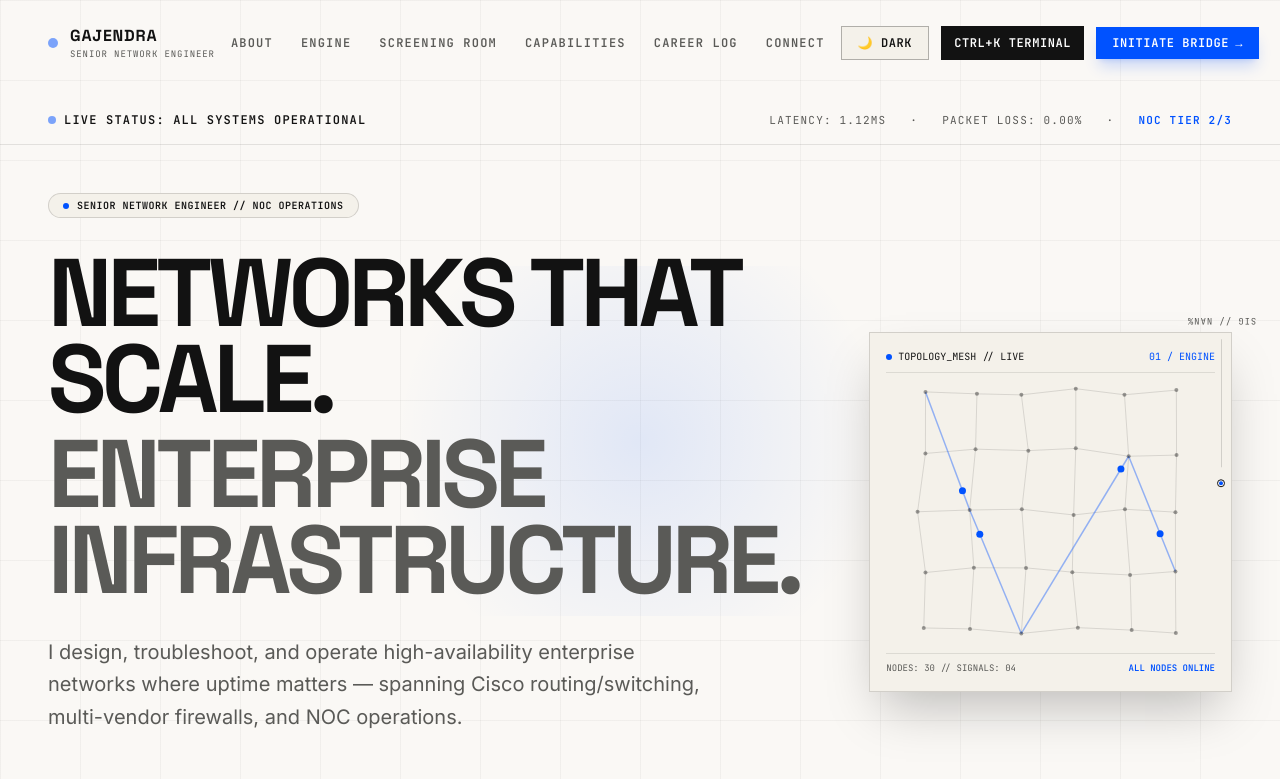
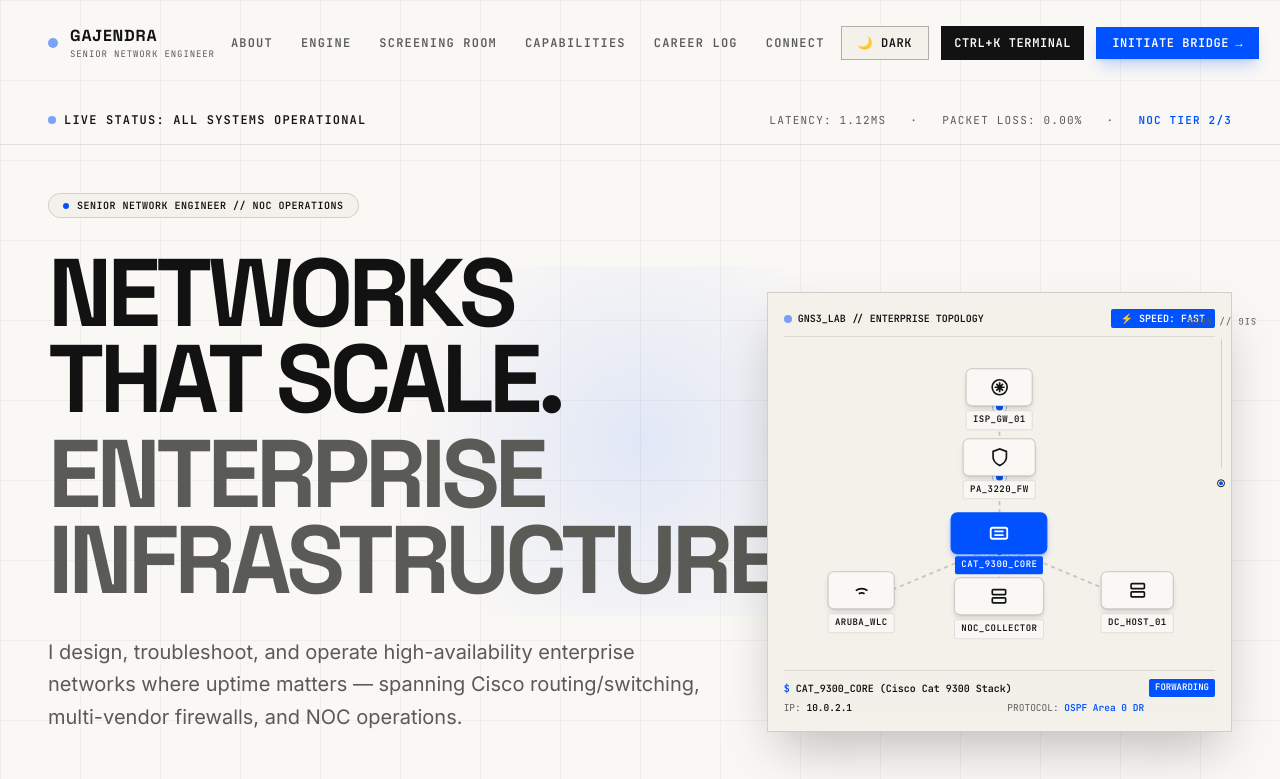
Before and after one commit to gajendrarjpt/gajendra-portfolio-3---Made-by-antigravity, a React (Vite) app: page / in a window 1280 px wide. Shown: the top 779 px of the page. Built offline with nearby package versions, Linux system fonts and the light colour scheme.

Commit message:
Replace abstract mesh with interactive GNS3 / Packet Tracer Enterprise Network Topology Lab

```diff
--- a/src/components/hero/SlyHero.jsx
+++ b/src/components/hero/SlyHero.jsx
@@ -1,10 +1,33 @@
-import React, { useEffect, useRef } from 'react';
+import React, { useState, useEffect, useRef } from 'react';
 import { profile, highlights } from '../../data/portfolioData';
+
+// GNS3 / Packet Tracer Device Node Definitions
+const LAB_NODES = [
+  { id: 'isp', label: 'ISP_GW_01', type: 'router', ip: '203.0.113.1', model: 'Cisco ISR 4451', protocol: 'BGP AS65001', x: 50, y: 14, status: 'ESTABLISHED' },
+  { id: 'fw', label: 'PA_3220_FW', type: 'firewall', ip: '10.0.1.1', model: 'Palo Alto PA-3220', protocol: 'HA ACTIVE / IPsec', x: 50, y: 38, status: 'PROTECTED' },
+  { id: 'core', label: 'CAT_9300_CORE', type: 'switch', ip: '10.0.2.1', model: 'Cisco Cat 9300 Stack', protocol: 'OSPF Area 0 DR', x: 50, y: 64, status: 'FORWARDING' },
+  { id: 'wlc', label: 'ARUBA_WLC', type: 'wireless', ip: '10.0.5.10', model: 'Cisco WLC / Aruba', protocol: '802.1X / WPA3', x: 18, y: 84, status: 'SYNCED' },
+  { id: 'noc', label: 'NOC_COLLECTOR', type: 'server', ip: '10.0.10.50', model: 'Wireshark / Syslog', protocol: 'SPAN Port Mirror', x: 50, y: 86, status: 'CAPTURING' },
+  { id: 'dc', label: 'DC_HOST_01', type: 'server', ip: '10.0.20.100', model: 'Enterprise SAN Host', protocol: 'VLAN 20 Trunk', x: 82, y: 84, status: 'ONLINE' },
+];
+
+const LAB_LINKS = [
+  { from: 'isp', to: 'fw', label: 'Gi0/0 ↔ eth1/1', speed: '10G Fiber' },
+  { from: 'fw', to: 'core', label: 'eth1/2 ↔ Po1', speed: 'LACP 20G' },
+  { from: 'core', to: 'wlc', label: 'Gi1/0/1', speed: 'PoE+ 1Gbps' },
+  { from: 'core', to: 'noc', label: 'Gi1/0/24', speed: 'SPAN 1Gbps' },
+  { from: 'core', to: 'dc', label: 'Gi1/0/48', speed: '10G SFP+' },
+];
 
 export default function SlyHero({ onOpenBridge }) {
   const canvasRef = useRef(null);
+  const [selectedNodeId, setSelectedNodeId] = useState('core');
+  const [hoveredNodeId, setHoveredNodeId] = useState(null);
+  const [pingActive, setPingActive] = useState(true);
 
-  // High-performance procedural canvas mesh effect
+  const activeNode = LAB_NODES.find((n) => n.id === (hoveredNodeId || selectedNodeId)) || LAB_NODES[2];
+
+  // Canvas loop for packet traffic animation on GNS3 cables
   useEffect(() => {
     const canvas = canvasRef.current;
     if (!canvas) return;
@@ -22,95 +45,53 @@ export default function SlyHero({ onOpenBridge }) {
 
     window.addEventListener('resize', handleResize);
 
-    const cols = 6;
-    const rows = 5;
-    const nodes = [];
-    const spacingX = width / (cols + 1);
-    const spacingY = height / (rows + 1);
-
-    for (let i = 0; i < cols; i++) {
-      for (let j = 0; j < rows; j++) {
-        nodes.push({
-          x: spacingX * (i + 1),
-          y: spacingY * (j + 1),
-          baseX: spacingX * (i + 1),
-          baseY: spacingY * (j + 1),
-          pulse: Math.random() * Math.PI * 2,
-        });
-      }
-    }
-
-    const signals = [
-      { from: 0, to: 7, progress: 0, speed: 0.009 },
-      { from: 7, to: 14, progress: 0.2, speed: 0.007 },
-      { from: 14, to: 21, progress: 0.5, speed: 0.008 },
-      { from: 21, to: 28, progress: 0.1, speed: 0.006 },
-    ];
+    let progress = 0;
 
     const render = () => {
+      progress += pingActive ? 0.012 : 0.004;
+      if (progress > 1) progress = 0;
       ctx.clearRect(0, 0, width, height);
 
       const isDark = document.documentElement.classList.contains('dark');
-      const lineColor = isDark ? 'rgba(255, 255, 255, 0.08)' : 'rgba(18, 18, 18, 0.12)';
-      const nodeColor = isDark ? '#FFFFFF' : '#121212';
-      const signalDot = isDark ? '#00FF66' : '#0052FF';
+      const linkColor = isDark ? 'rgba(255, 255, 255, 0.18)' : 'rgba(18, 18, 18, 0.2)';
+      const packetColor = isDark ? '#00FF66' : '#0052FF';
 
-      nodes.forEach((node) => {
-        node.pulse += 0.02;
-        node.x = node.baseX + Math.sin(node.pulse) * 4;
-        node.y = node.baseY + Math.cos(node.pulse) * 4;
-      });
+      // Draw GNS3 topology link cables
+      LAB_LINKS.forEach((link) => {
+        const n1 = LAB_NODES.find((n) => n.id === link.from);
+        const n2 = LAB_NODES.find((n) => n.id === link.to);
 
-      // Grid connection lines
-      for (let i = 0; i < nodes.length; i++) {
-        for (let j = i + 1; j < nodes.length; j++) {
-          const dx = nodes[i].x - nodes[j].x;
-          const dy = nodes[i].y - nodes[j].y;
-          const dist = Math.sqrt(dx * dx + dy * dy);
+        if (n1 && n2) {
+          const x1 = (n1.x / 100) * width;
+          const y1 = (n1.y / 100) * height;
+          const x2 = (n2.x / 100) * width;
+          const y2 = (n2.y / 100) * height;
 
-          if (dist < spacingX * 1.3) {
-            ctx.beginPath();
-            ctx.moveTo(nodes[i].x, nodes[i].y);
-            ctx.lineTo(nodes[j].x, nodes[j].y);
-            ctx.strokeStyle = lineColor;
-            ctx.lineWidth = 1;
-            ctx.stroke();
-          }
-        }
-      }
+          // Cable line
+          ctx.beginPath();
+          ctx.moveTo(x1, y1);
+          ctx.lineTo(x2, y2);
+          ctx.strokeStyle = linkColor;
+          ctx.lineWidth = 1.8;
+          ctx.setLineDash([4, 4]);
+          ctx.stroke();
+          ctx.setLineDash([]);
 
-      // Signal pulses
-      signals.forEach((sig) => {
-        sig.progress += sig.speed;
-        if (sig.progress >= 1) sig.progress = 0;
-
-        const n1 = nodes[sig.from];
-        const n2 = nodes[sig.to];
-        if (n1 && n2) {
-          const sx = n1.x + (n2.x - n1.x) * sig.progress;
-          const sy = n1.y + (n2.y - n1.y) * sig.progress;
+          // Animated packet signals along cables
+          const px = x1 + (x2 - x1) * progress;
+          const py = y1 + (y2 - y1) * progress;
 
           ctx.beginPath();
-          ctx.moveTo(n1.x, n1.y);
-          ctx.lineTo(n2.x, n2.y);
-          ctx.strokeStyle = 'rgba(0, 82, 255, 0.4)';
-          ctx.lineWidth = 1.5;
-          ctx.stroke();
+          ctx.arc(px, py, 3.5, 0, Math.PI * 2);
+          ctx.fillStyle = packetColor;
+          ctx.fill();
 
           ctx.beginPath();
-          ctx.arc(sx, sy, 3.5, 0, Math.PI * 2);
-          ctx.fillStyle = signalDot;
-          ctx.fill();
+          ctx.arc(px, py, 7, 0, Math.PI * 2);
+          ctx.strokeStyle = isDark ? 'rgba(0, 255, 102, 0.4)' : 'rgba(0, 82, 255, 0.4)';
+          ctx.lineWidth = 1;
+          ctx.stroke();
         }
-      });
-
-      nodes.forEach((node) => {
-        ctx.beginPath();
-        ctx.arc(node.x, node.y, 2, 0, Math.PI * 2);
-        ctx.fillStyle = nodeColor;
-        ctx.globalAlpha = 0.4;
-        ctx.fill();
-        ctx.globalAlpha = 1.0;
       });
 
       animationFrameId = requestAnimationFrame(render);
@@ -122,7 +103,7 @@ export default function SlyHero({ onOpenBridge }) {
       cancelAnimationFrame(animationFrameId);
       window.removeEventListener('resize', handleResize);
     };
-  }, []);
+  }, [pingActive]);
 
   return (
     <section className="relative pt-24 pb-16 md:pt-28 md:pb-24 min-h-[90vh] flex flex-col justify-between border-b border-[#121212]/10 dark:border-[#1F1F1F] bg-[#FAF8F5] dark:bg-[#000000] bg-sly-grid overflow-hidden transition-colors">
@@ -140,13 +121,13 @@ export default function SlyHero({ onOpenBridge }) {
           <span>·</span>
           <span>PACKET LOSS: 0.00%</span>
           <span>·</span>
-          <span className="text-[#0052FF] font-semibold">NOC TIER 2/3</span>
+          <span className="text-[#0052FF] dark:text-[#00FF66] font-semibold">NOC TIER 2/3</span>
         </div>
       </div>
 
       {/* Hero Headline & Intro */}
       <div className="max-w-7xl mx-auto w-full px-6 md:px-12 my-auto grid grid-cols-1 lg:grid-cols-12 gap-12 items-center py-12 z-10">
-        <div className="lg:col-span-8 flex flex-col gap-8">
+        <div className="lg:col-span-7 flex flex-col gap-8">
           <div className="inline-flex items-center gap-2 px-3.5 py-1 bg-[#F4F1EA] dark:bg-[#111111] border border-[#121212]/15 dark:border-[#2A2A2A] rounded-full w-fit">
             <span className="w-1.5 h-1.5 rounded-full bg-[#0052FF]" />
             <span className="font-mono text-[10px] text-[#121212] dark:text-[#AAAAAA] uppercase tracking-wider font-semibold">
@@ -171,7 +152,7 @@ export default function SlyHero({ onOpenBridge }) {
           <div className="flex flex-wrap items-center gap-4 pt-4">
             <button
               onClick={onOpenBridge}
-              className="font-mono text-xs font-bold uppercase tracking-wider px-8 py-4 bg-[#0052FF] hover:bg-[#0042D0] text-white transition-all shadow-lg shadow-[#0052FF]/25 flex items-center gap-3"
+              className="font-mono text-xs font-bold uppercase tracking-wider px-8 py-4 bg-[#0052FF] hover:bg-[#0042D0] text-white transition-all shadow-lg shadow-[#0052FF]/25 flex items-center gap-3 cursor-pointer"
             >
               <span>INITIATE BRIDGE</span>
               <span>→</span>
@@ -186,23 +167,109 @@ export default function SlyHero({ onOpenBridge }) {
           </div>
         </div>
 
-        {/* Right Procedural Mesh Canvas Object */}
-        <div className="lg:col-span-4 relative h-[360px] w-full border border-[#121212]/15 dark:border-[#1F1F1F] bg-[#F4F1EA] dark:bg-[#0A0A0A] p-4 flex flex-col justify-between shadow-2xl">
-          <div className="flex justify-between items-center font-mono text-[10px] text-[#5A5A57] dark:text-[#888888] uppercase border-b border-[#121212]/10 dark:border-[#1F1F1F] pb-2 z-10">
-            <span className="flex items-center gap-1.5 text-[#121212] dark:text-white">
-              <span className="w-1.5 h-1.5 rounded-full bg-[#0052FF] dark:bg-[#00FF66]" />
-              TOPOLOGY_MESH // LIVE
+        {/* Right Interactive GNS3 / Packet Tracer Lab Canvas Object */}
+        <div className="lg:col-span-5 relative h-[440px] w-full border border-[#121212]/15 dark:border-[#1F1F1F] bg-[#F4F1EA] dark:bg-[#0A0A0A] p-4 flex flex-col justify-between shadow-2xl overflow-hidden">
+          {/* GNS3 Header Controls */}
+          <div className="flex justify-between items-center font-mono text-[10px] text-[#5A5A57] dark:text-[#888888] uppercase border-b border-[#121212]/10 dark:border-[#1F1F1F] pb-2 z-10 bg-[#F4F1EA]/90 dark:bg-[#0A0A0A]/90">
+            <span className="flex items-center gap-1.5 text-[#121212] dark:text-white font-bold">
+              <span className="w-2 h-2 rounded-full bg-[#0052FF] dark:bg-[#00FF66] animate-pulse" />
+              GNS3_LAB // ENTERPRISE TOPOLOGY
             </span>
-            <span className="text-[#0052FF]">01 / ENGINE</span>
+            <button
+              onClick={() => setPingActive(!pingActive)}
+              className="px-2.5 py-0.5 bg-[#0052FF] hover:bg-[#0042D0] text-white font-bold rounded-xs transition-colors cursor-pointer"
+            >
+              {pingActive ? '⚡ SPEED: FAST' : '▶ BOOST ICMP'}
+            </button>
           </div>
 
-          <div className="absolute inset-0 z-0">
-            <canvas ref={canvasRef} className="w-full h-full block" />
+          {/* Topology Canvas & Interactive GNS3 Nodes */}
+          <div className="relative w-full h-[290px] my-auto">
+            <canvas ref={canvasRef} className="absolute inset-0 w-full h-full block z-0" />
+
+            {/* Interactive Nodes */}
+            {LAB_NODES.map((node) => {
+              const isSelected = selectedNodeId === node.id;
+              const isHovered = hoveredNodeId === node.id;
+              const activeState = isSelected || isHovered;
+
+              return (
+                <div
+                  key={node.id}
+                  onClick={() => setSelectedNodeId(node.id)}
+                  onMouseEnter={() => setHoveredNodeId(node.id)}
+                  onMouseLeave={() => setHoveredNodeId(null)}
+                  style={{ left: `${node.x}%`, top: `${node.y}%` }}
+                  className="absolute -translate-x-1/2 -translate-y-1/2 cursor-pointer z-10 group"
+                >
+                  {/* Micro GNS3 Device Badge */}
+                  <div className={`p-2 rounded-md border flex items-center justify-center transition-all duration-300 shadow-md ${
+                    activeState
+                      ? 'bg-[#0052FF] text-white border-[#0052FF] scale-110 shadow-lg shadow-[#0052FF]/30'
+                      : 'bg-[#FAF8F5] dark:bg-[#111111] text-[#121212] dark:text-white border-[#121212]/20 dark:border-[#222222] group-hover:border-[#0052FF]'
+                  }`}>
+                    {/* Device Icon SVGs */}
+                    {node.type === 'router' && (
+                      <svg className="w-5 h-5" viewBox="0 0 24 24" fill="none" stroke="currentColor" strokeWidth="2">
+                        <circle cx="12" cy="12" r="9" />
+                        <path d="M12 6v12M6 12h12M8 8l8 8M16 8l-8 8" />
+                      </svg>
+                    )}
+                    {node.type === 'firewall' && (
+                      <svg className="w-5 h-5" viewBox="0 0 24 24" fill="none" stroke="currentColor" strokeWidth="2">
+                        <path d="M12 22s8-4 8-10V5l-8-3-8 3v7c0 6 8 10 8 10z" />
+                      </svg>
+                    )}
+                    {node.type === 'switch' && (
+                      <svg className="w-5 h-5" viewBox="0 0 24 24" fill="none" stroke="currentColor" strokeWidth="2">
+                        <rect x="3" y="6" width="18" height="12" rx="2" />
+                        <line x1="7" y1="10" x2="17" y2="10" />
+                        <line x1="7" y1="14" x2="17" y2="14" />
+                      </svg>
+                    )}
+                    {node.type === 'wireless' && (
+                      <svg className="w-5 h-5" viewBox="0 0 24 24" fill="none" stroke="currentColor" strokeWidth="2">
+                        <path d="M5 12.55a11 11 0 0114 0M8.5 16.1a7 7 0 017 0M12 20h.01" />
+                      </svg>
+                    )}
+                    {node.type === 'server' && (
+                      <svg className="w-5 h-5" viewBox="0 0 24 24" fill="none" stroke="currentColor" strokeWidth="2">
+                        <rect x="4" y="4" width="16" height="6" rx="1" />
+                        <rect x="4" y="14" width="16" height="6" rx="1" />
+                        <line x1="8" y1="7" x2="8.01" y2="7" />
+                        <line x1="8" y1="17" x2="8.01" y2="17" />
+                      </svg>
+                    )}
+                  </div>
+
+                  {/* Device Tag */}
+                  <div className={`mt-1 font-mono text-[9px] font-bold px-1.5 py-0.5 rounded-xs uppercase tracking-wider transition-all text-center whitespace-nowrap ${
+                    activeState
+                      ? 'bg-[#0052FF] text-white'
+                      : 'bg-[#FAF8F5]/90 dark:bg-[#111111]/90 text-[#121212] dark:text-[#CCCCCC] border border-[#121212]/10 dark:border-[#222]'
+                  }`}>
+                    {node.label}
+                  </div>
+                </div>
+              );
+            })}
           </div>
 
-          <div className="flex justify-between items-end font-mono text-[9px] text-[#5A5A57] dark:text-[#888888] uppercase border-t border-[#121212]/10 dark:border-[#1F1F1F] pt-2 z-10 bg-[#F4F1EA]/90 dark:bg-[#0A0A0A]/90">
-            <span>NODES: 30 // SIGNALS: 04</span>
-            <span className="text-[#0052FF] dark:text-[#00FF66] font-semibold">ALL NODES ONLINE</span>
+          {/* GNS3 Bottom Terminal Inspector Panel */}
+          <div className="border-t border-[#121212]/10 dark:border-[#1F1F1F] pt-2 z-10 bg-[#F4F1EA]/95 dark:bg-[#0A0A0A]/95 font-mono text-[10px]">
+            <div className="flex justify-between items-center text-[#121212] dark:text-white font-bold mb-1">
+              <span className="flex items-center gap-1.5">
+                <span className="text-[#0052FF] dark:text-[#00FF66]">$</span>
+                <span>{activeNode.label} ({activeNode.model})</span>
+              </span>
+              <span className="text-[9px] px-1.5 py-0.5 bg-[#0052FF] text-white uppercase rounded-xs">
+                {activeNode.status}
+              </span>
+            </div>
+            <div className="grid grid-cols-2 gap-x-4 gap-y-0.5 text-[#5A5A57] dark:text-[#AAAAAA] text-[9.5px]">
+              <div>IP: <span className="text-[#121212] dark:text-white font-semibold">{activeNode.ip}</span></div>
+              <div>PROTOCOL: <span className="text-[#0052FF] dark:text-[#00FF66] font-semibold">{activeNode.protocol}</span></div>
+            </div>
           </div>
         </div>
       </div>
```
